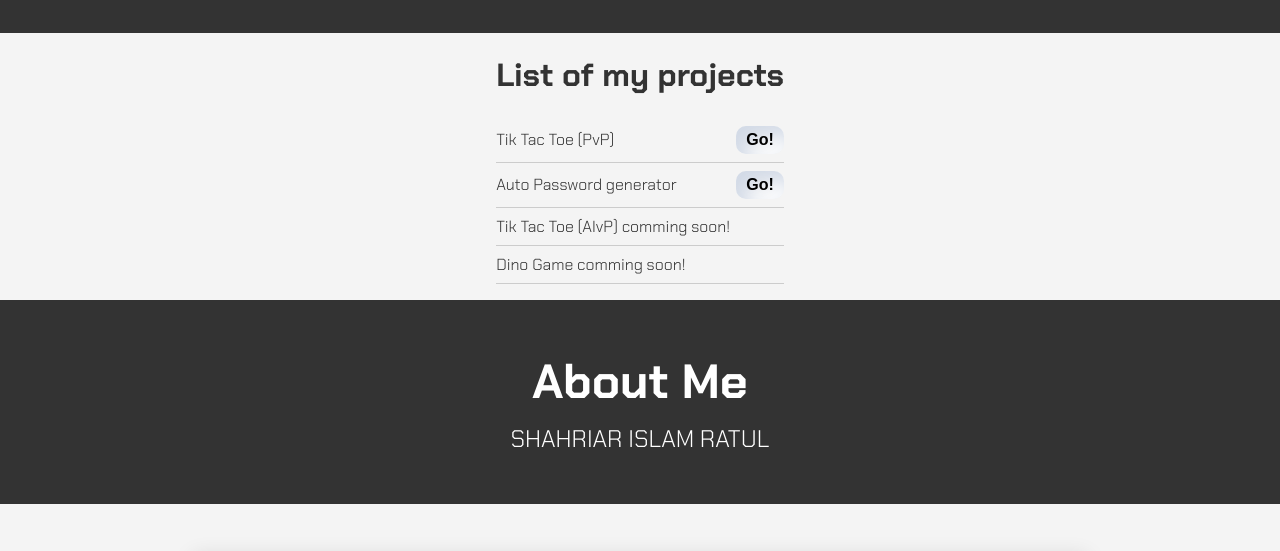
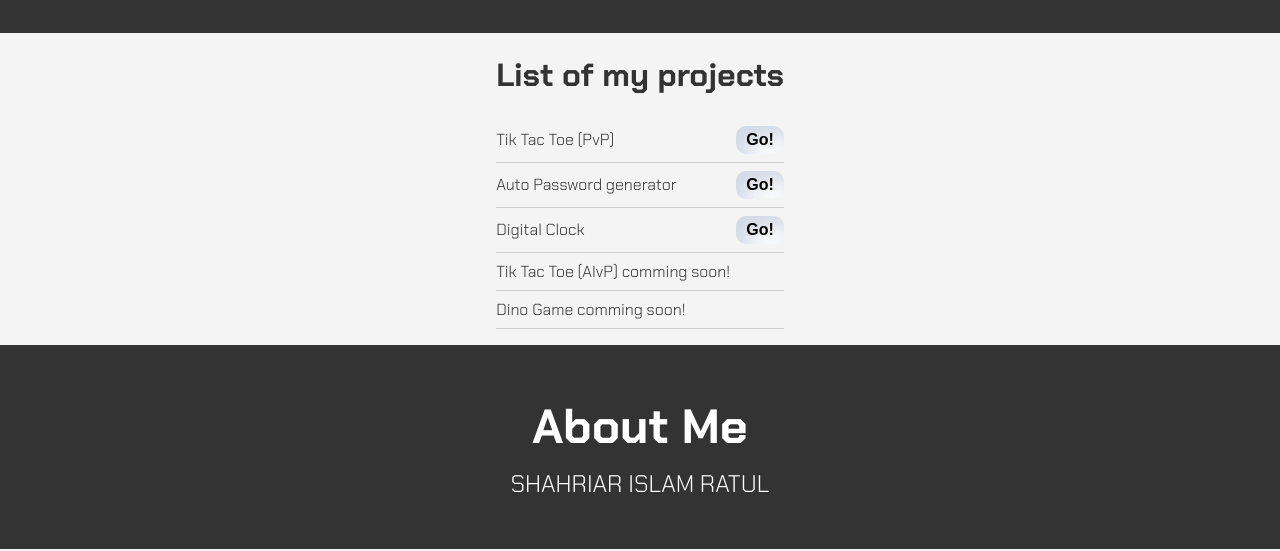
Before and after one commit to shahriarislamratul/shahriar_islam_ratul.web, a plain HTML site: page index.html in a window 1280 px wide. Shown: the part 222-773 px from the top of the page. Drawn offline with nearby package versions, Linux system fonts and the light colour scheme; a web font is replaced by a local one.

Commit message:
Update index.html

```diff
--- a/index.html
+++ b/index.html
@@ -31,7 +31,12 @@
    <button type="submit" id="auto_password_generate">Go!</button>
   </samp>
 </li>
-
+<li>
+  Digital Clock
+  <samp>
+    <button type="submit" id="d_clock">Go!</button>
+  </samp>
+</li>
 <li>
   Tik Tac Toe (AIvP) comming soon!
 </li>
```
